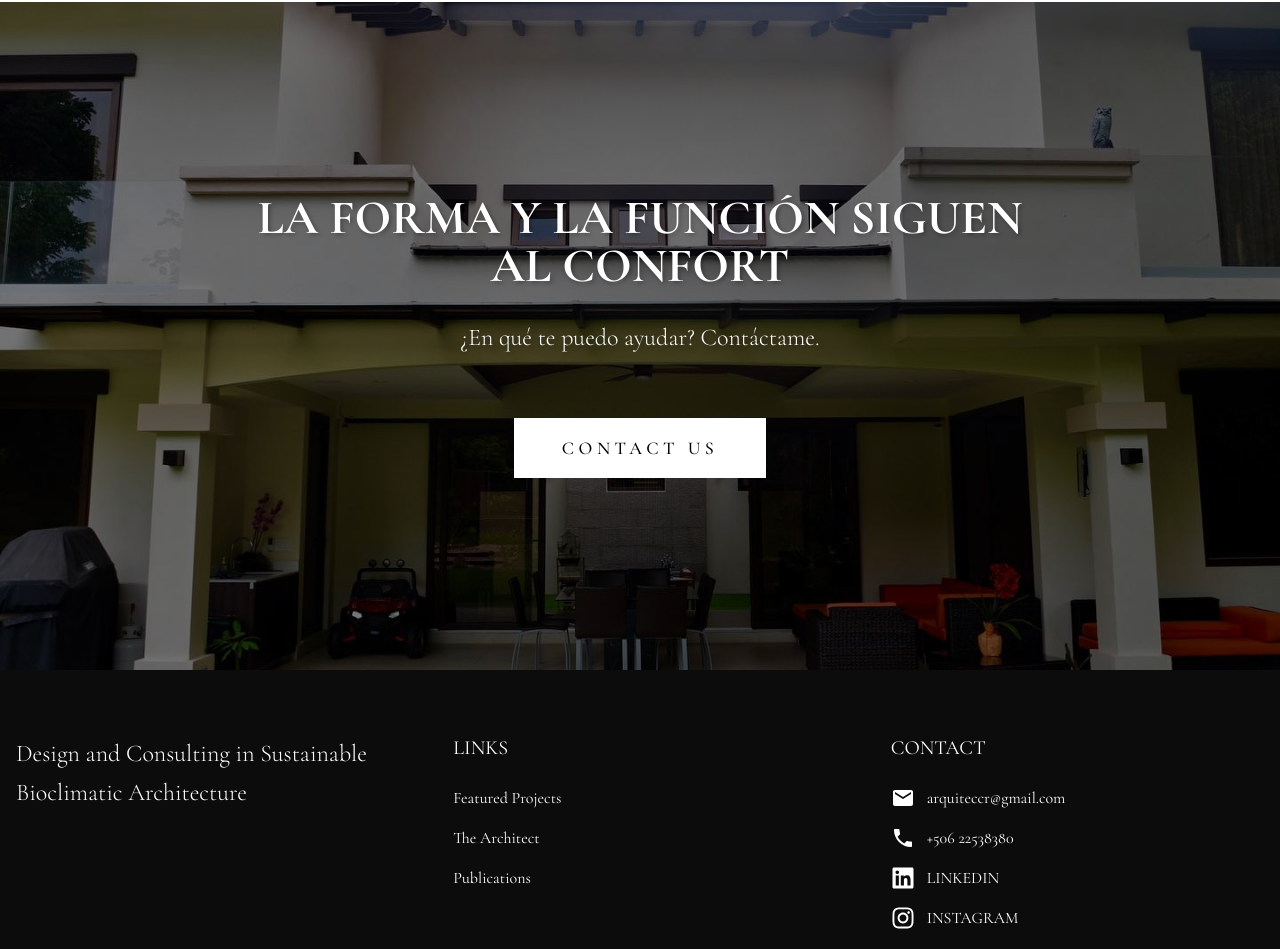
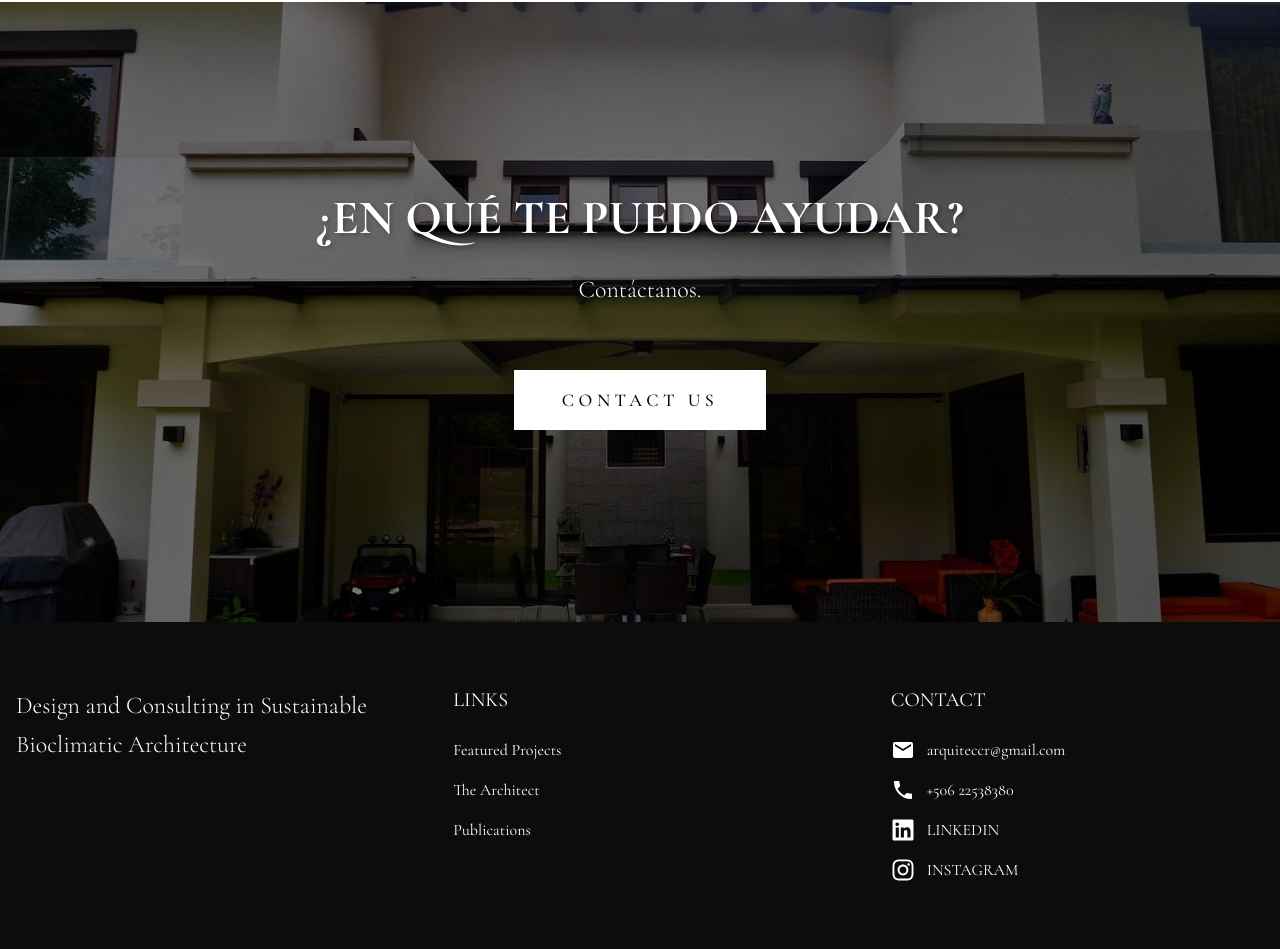
Before and after one commit to botflowlab/AndresCastroWebsite, a React (Vite) app: page /noticias in a window 1280 px wide. Shown: the part 3832-4781 px from the top of the page. Built offline with nearby package versions, Linux system fonts and the light colour scheme; no server answers; a web font is replaced by a local one.

Commit message:
Updated ParallaxContact.jsx

```diff
--- a/src/components/sections/ParallaxContact.jsx
+++ b/src/components/sections/ParallaxContact.jsx
@@ -17,10 +17,10 @@ function ParallaxContact() {
       <div className="relative container mx-auto px-4">
         <div className="max-w-3xl mx-auto text-center text-white py-8">
           <h2 className="text-4xl md:text-5xl font-bold mb-8 font-cormorant leading-tight text-shadow">
-            LA FORMA Y LA FUNCIÓN SIGUEN AL CONFORT
+            ¿EN QUÉ TE PUEDO AYUDAR?
           </h2>
           <p className="text-xl md:text-2xl mb-16 font-cormorant font-light text-shadow">
-            ¿En qué te puedo ayudar? Contáctame.
+            Contáctanos.
           </p>
           <Link
             to="/contacto"
```
